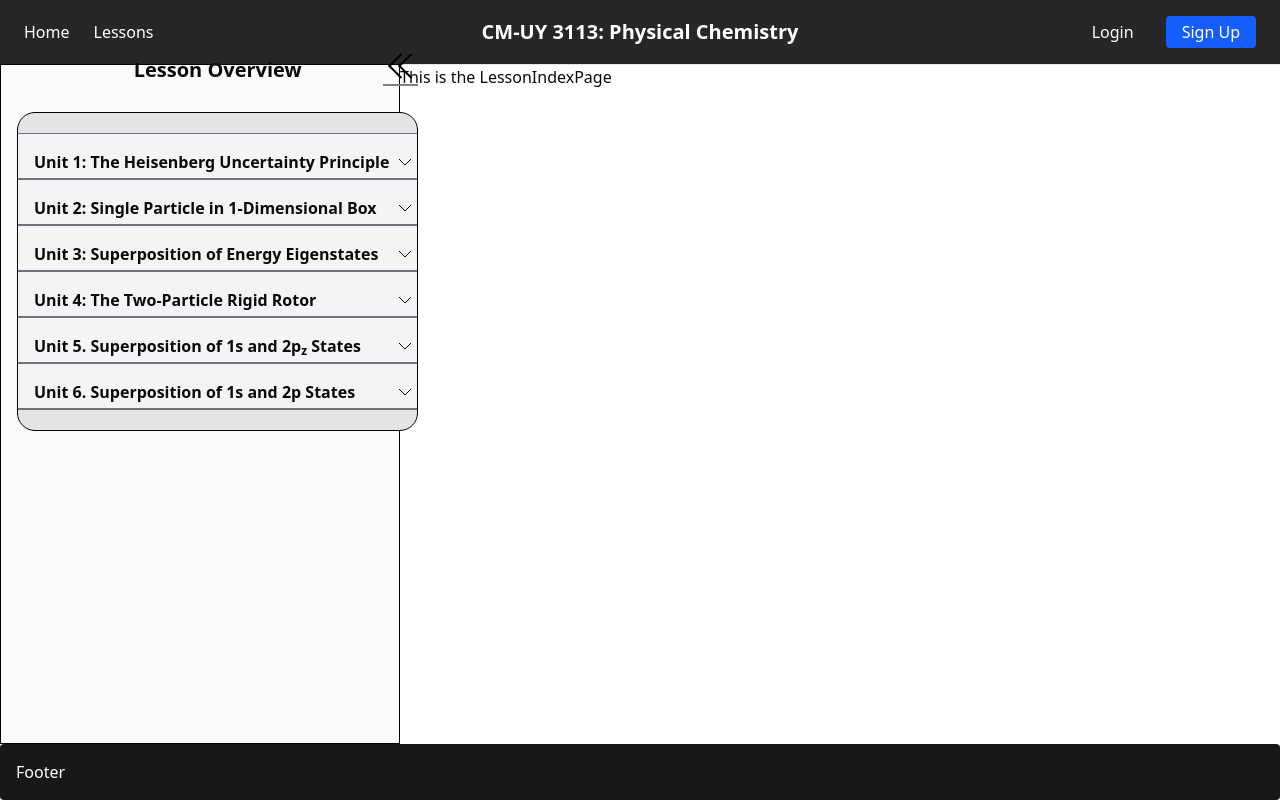
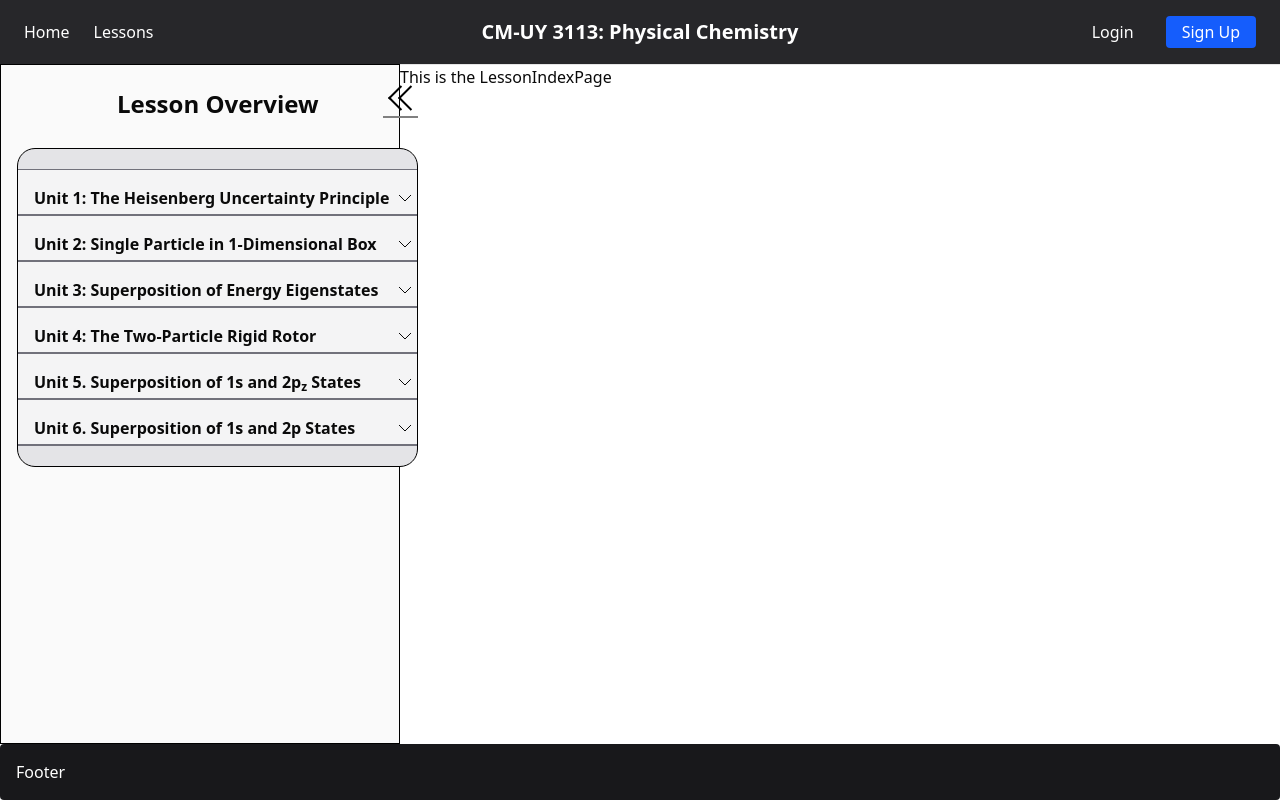
Before and after one commit to william-wei0/PhysicalChem, a React (Vite) app: page /lessons in a window 1280 px wide. Built offline with nearby package versions, Linux system fonts and the light colour scheme.

Commit message:
cleaned up nav abd sidebar

```diff
--- a/src/components/Navbar.tsx
+++ b/src/components/Navbar.tsx
@@ -1,7 +1,7 @@
 import { Link } from "react-router";
 export default function Navbar() {
   return (
-    <nav className="bg-zinc-800 text-white px-6 py-4" id="siteHeader">
+    <nav className="bg-zinc-800 text-white px-6 py-4" >
       <div className="grid grid-cols-3 items-center">
         {/* Left */}
         <div className="flex gap-6">
--- a/src/components/Sidebar.tsx
+++ b/src/components/Sidebar.tsx
@@ -13,7 +13,7 @@ export default function Sidebar({ isOpen, onToggle }: SidebarProps) {
   const [headerHeight, setHeaderHeight] = useState(0);
 
   useEffect(() => {
-    const header = document.getElementById("siteHeader") ?? document.querySelector("header");
+    const header = document.getElementById("siteHeader");
     if (!(header instanceof HTMLElement)) return;
 
     const intersectionObserver = new IntersectionObserver(
@@ -48,7 +48,7 @@ export default function Sidebar({ isOpen, onToggle }: SidebarProps) {
         style={{ top: headerVisible ? headerHeight : 0 }}
       >
         <MinimizeSidebarButton onClick={onToggle} className="absolute right-2 top-2 z-10" />
-        <header className="text-center font-bold text-xl p-2 mb-5">Lesson Overview</header>
+        <header className="text-center font-bold text-2xl p-2 mb-5">Lesson Overview</header>
 
         <div className="bg-zinc-200 rounded-2xl border border-black py-5">
           <SidebarSections />
--- a/src/pages/Lessons/PageLayout.tsx
+++ b/src/pages/Lessons/PageLayout.tsx
@@ -13,24 +13,19 @@ export default function PageLayout(): JSX.Element {
                 [grid-template-areas:'header_header''sidebar_main''footer_footer']
                 transition-[grid-template-columns] duration-500 ease-in-out"
       style={{
-        gridTemplateColumns: isSidebarOpen ? '400px 1fr' : '52px 1fr'
+        gridTemplateColumns: isSidebarOpen ? "400px 1fr" : "52px 1fr",
       }}
     >
-      <header className="[grid-area:header]">
+      <header className="[grid-area:header]" id="siteHeader">
         <Navbar />
       </header>
       <aside className="[grid-area:sidebar] min-h-0 flex flex-col overflow-hidden">
-        <Sidebar
-          isOpen={isSidebarOpen}
-          onToggle={() => setIsSidebarOpen(!isSidebarOpen)}
-        />
+        <Sidebar isOpen={isSidebarOpen} onToggle={() => setIsSidebarOpen(!isSidebarOpen)} />
       </aside>
       <main className="[grid-area:main] min-h-0 flex flex-col overflow-auto border-t">
         <Outlet />
       </main>
-      <footer className="[grid-area:footer] bg-zinc-900 text-white p-4 rounded">
-        Footer
-      </footer>
+      <footer className="[grid-area:footer] bg-zinc-900 text-white p-4 rounded">Footer</footer>
     </div>
   );
 }
```
